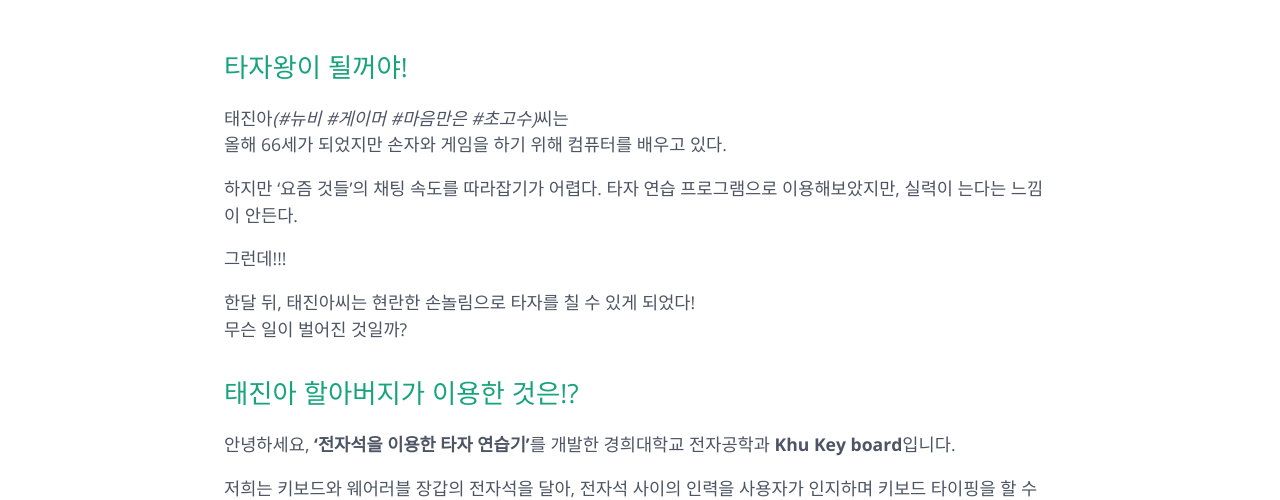
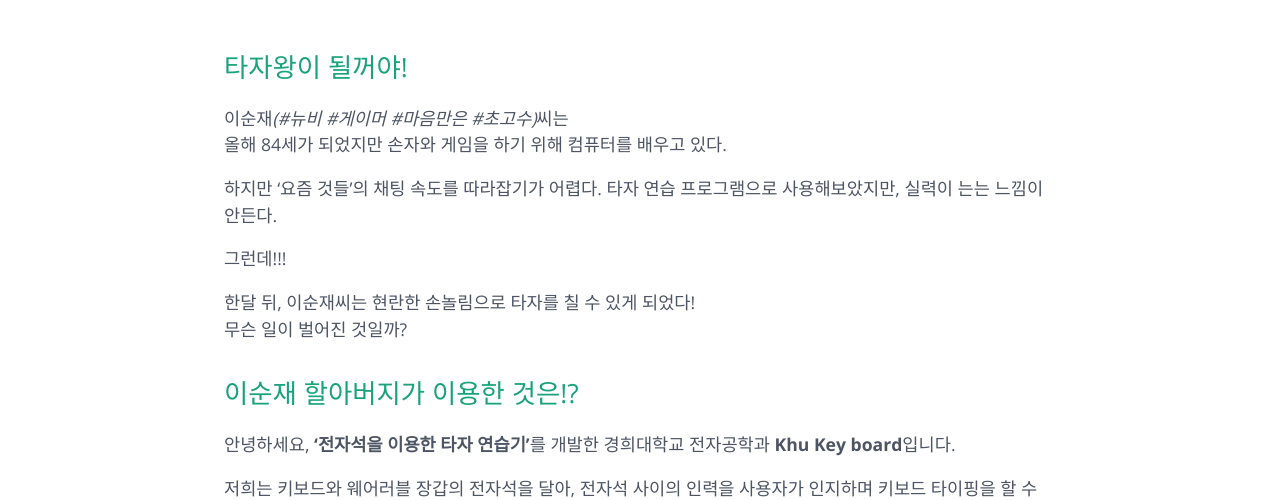
Before and after one commit to khukeyboard/khukeyboard.github.io, a Jekyll site: the page built from index.md, in a window 1280 px wide and 900 px high. Shown: the part 373-873 px from the top of the window. Built offline with Jekyll 4.4.1, drawn with Linux system fonts in a browser that asks for light colours; our own code applies the rules of GitHub Pages for plain Markdown files; some of the changed text lies outside the part shown.

Commit message:
Add paper.pdf

```diff
--- a/index.md
+++ b/index.md
@@ -10,17 +10,17 @@ layout: home
 
 ## 타자왕이 될꺼야!
 
-태진아*(#뉴비 #게이머 #마음만은 #초고수)*씨는
-올해 66세가 되었지만 손자와 게임을 하기 위해 컴퓨터를 배우고 있다.
+이순재*(#뉴비 #게이머 #마음만은 #초고수)*씨는
+올해 84세가 되었지만 손자와 게임을 하기 위해 컴퓨터를 배우고 있다.
 
-하지만 '요즘 것들'의 채팅 속도를 따라잡기가 어렵다. 타자 연습 프로그램으로 이용해보았지만, 실력이 는다는 느낌이 안든다.
+하지만 '요즘 것들'의 채팅 속도를 따라잡기가 어렵다. 타자 연습 프로그램으로 사용해보았지만, 실력이 는는 느낌이 안든다.
 
 그런데!!!
 
-한달 뒤, 태진아씨는 현란한 손놀림으로 타자를 칠 수 있게 되었다!
+한달 뒤, 이순재씨는 현란한 손놀림으로 타자를 칠 수 있게 되었다!
 무슨 일이 벌어진 것일까?
 
-## 태진아 할아버지가 이용한 것은!?
+## 이순재 할아버지가 이용한 것은!?
 
 안녕하세요, **'전자석을 이용한 타자 연습기'**를 개발한 경희대학교 전자공학과 **Khu Key board**입니다.
 
```
Also changed, not shown: other parts of index.md (+4 -0 lines), 1 other file.
